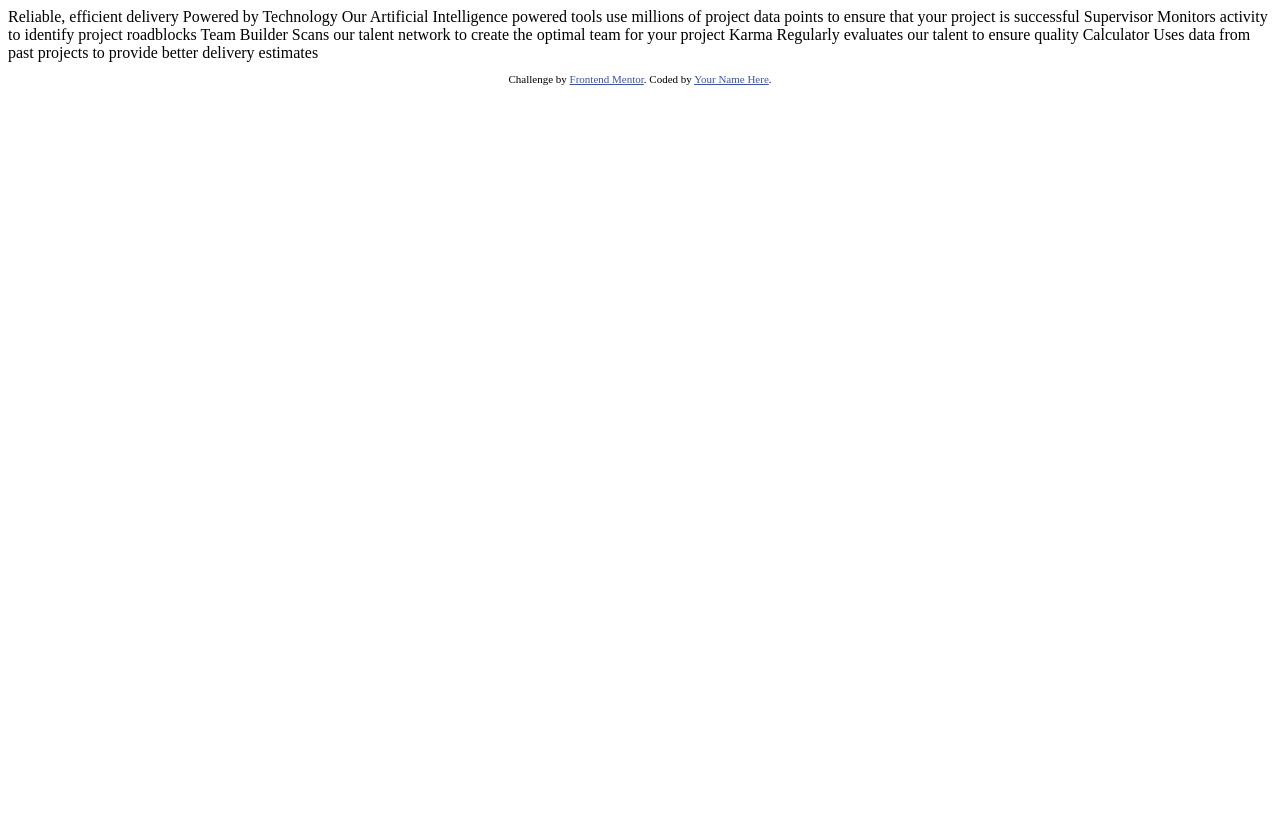
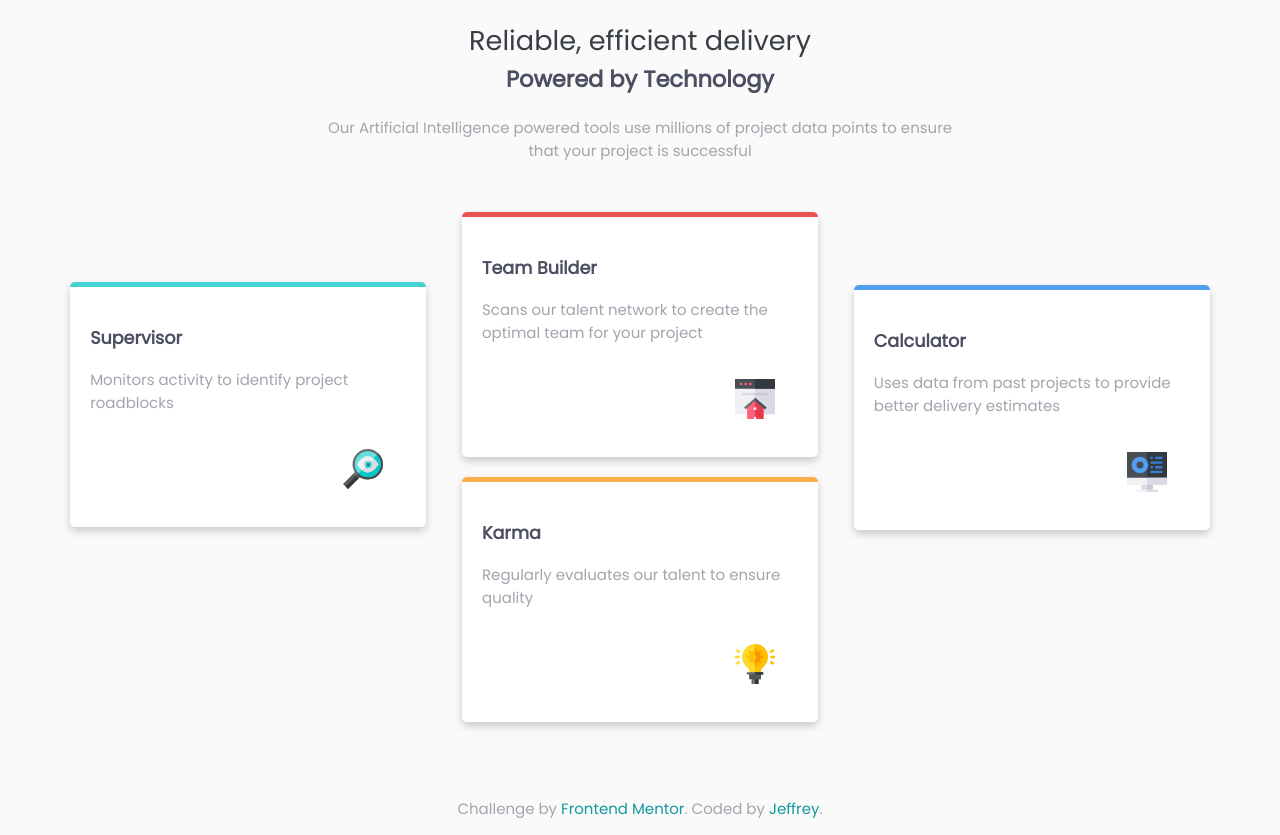
Before and after one commit to djomajeff/four-card-feature-section, a plain HTML site: page index.html in a window 1280 px wide. Before the commit the page ends 800 px from the top, so only its background shows below. Drawn offline with Linux system fonts and the light colour scheme.

Commit message:
completed challenge

```diff
--- a/index.html
+++ b/index.html
@@ -1,45 +1,61 @@
 <!DOCTYPE html>
 <html lang="en">
+
 <head>
   <meta charset="UTF-8">
   <meta name="viewport" content="width=device-width, initial-scale=1.0"> <!-- displays site properly based on user's device -->
-
+  <link rel="stylesheet" href="style.css">
   <link rel="icon" type="image/png" sizes="32x32" href="./images/favicon-32x32.png">
-
+  <link href="https://fonts.googleapis.com/css?family=Poppins&display=swap" rel="stylesheet">
   <title>Frontend Mentor | Four card feature section</title>
 
   <!-- Feel free to remove these styles or customise in your own stylesheet 👍 -->
-  <style>
-    .attribution { font-size: 11px; text-align: center; }
-    .attribution a { color: hsl(228, 45%, 44%); }
-  </style>
+
 </head>
+
 <body>
 
-  Reliable, efficient delivery
-  Powered by Technology
+  <section class="header-section">
+    <h1 class="normal-weight">Reliable, efficient delivery</h1>
+    <h1 class="high-weight">Powered by Technology</h1>
+    <p class="description">Our Artificial Intelligence powered tools use millions of project data points
+      to ensure that your project is successful</p>
+  </section>
 
-  Our Artificial Intelligence powered tools use millions of project data points
-  to ensure that your project is successful
+  <section class="card-section">
+    <div class="card card-sup">
+      <h3 class="card-title">Supervisor</h3>
+      <p class="card-content">Monitors activity to identify project roadblocks</p>
+      <img src="images/icon-supervisor.svg" class="card-img" alt="">
+    </div>
 
-  Supervisor
-  Monitors activity to identify project roadblocks
+    <div class="card card-cal">
+      <h3 class="card-title">Calculator</h3>
+      <p class="card-content">Uses data from past projects to provide better delivery estimates</p>
+      <img src="images/icon-calculator.svg" class="card-img" alt="">
+    </div>
 
-  Team Builder
-  Scans our talent network to create the optimal team for your project
+    <div class="card card-team">
+      <h3 class="card-title">Team Builder</h3>
+      <p class="card-content">Scans our talent network to create the optimal team for your project</p>
+      <img src="images/icon-team-builder.svg" class="card-img" alt="">
+    </div>
 
-  Karma
-  Regularly evaluates our talent to ensure quality
+    <div class="card card-karma">
+      <h3 class="card-title">Karma</h3>
+      <p class="card-content">Regularly evaluates our talent to ensure quality</p>
+      <img src="images/icon-karma.svg" class="card-img" alt="">
+    </div>
+  </section>
 
-  Calculator
-  Uses data from past projects to provide better delivery estimates
 
 
   <footer>
     <p class="attribution">
       Challenge by <a href="https://www.frontendmentor.io?ref=challenge" target="_blank">Frontend Mentor</a>.
-      Coded by <a href="#">Your Name Here</a>.
+      Coded by <a href="https://github.com/djomajeff/four-card-feature-section">Jeffrey</a>.
     </p>
   </footer>
 </body>
+
 </html>
--- /dev/null
+++ b/style.css
@@ -0,0 +1,142 @@
+body {
+  text-align: center;
+  font-family: 'Poppins', sans-serif;
+  font-size: 15px;
+  background-color: hsl(0, 0%, 98%);
+}
+
+h1 {
+  margin: 0 auto;
+  color: hsl(234, 12%, 34%);
+}
+
+p {
+  color: hsl(229, 6%, 66%);
+  font-weight: 200;
+}
+
+a {
+  text-decoration: none;
+  color: #11999E;
+}
+
+a:hover {
+  color: #30475e;
+}
+
+
+.normal-weight {
+  margin-top: 20px;
+  font-weight: lighter;
+  color: #393e46;
+  font-size: 1.7rem;
+}
+
+.high-weight {
+  font-weight: 600;
+}
+
+
+.description {
+  width: 50%;
+  margin: 20px auto;
+  padding-bottom: 20px;
+}
+
+.card-title {
+  color: hsl(234, 12%, 34%);
+  font-weight: 600;
+}
+
+.card {
+  background-color: white;
+  width: 25%;
+  height: 200px;
+  margin: 20px auto;
+  border-radius: 5px;
+  box-shadow: 0 4px 8px 0 rgba(0, 0, 0, 0.2);
+  transition: 0.3s;
+  text-align: left;
+  padding: 20px;
+  position: relative;
+}
+
+.card-img {
+  position: relative;
+  left: 80%;
+  top: 20px;
+  height: 40px;
+  width: 40px;
+}
+
+.card-sup {
+  border-top: 5px solid hsl(180, 62%, 55%);
+  right: 31%;
+  /* 30% */
+}
+
+.card-cal {
+  border-top: 5px solid hsl(212, 86%, 64%);
+  left: 31%;
+  top: -262px;
+}
+
+.card-team {
+  border-top: 5px solid hsl(0, 78%, 62%);
+  top: -600px;
+}
+
+.card-karma {
+  border-top: 5px solid hsl(34, 97%, 64%);
+  top: -600px;
+}
+
+.card-section {
+  margin-top: 100px;
+  height: 500px;
+}
+
+/* On mouse-over, add a deeper shadow */
+.card:hover {
+  box-shadow: 0 8px 16px 0 rgba(0, 0, 0, 0.2);
+}
+
+@media screen and (max-width: 780px) {
+
+  .card {
+    background-color: white;
+    width: 90%;
+    margin: 10px auto;
+    border-radius: 5px;
+    box-shadow: 0 4px 8px 0 rgba(0, 0, 0, 0.2);
+    transition: 0.3s;
+    text-align: left;
+    padding: 10px 5px 0 20px;
+    position: static;
+  }
+  /* .card-img {
+    width: 6%;
+  } */
+
+
+  .card-sup {
+    border-top: 5px solid hsl(180, 62%, 55%);
+  }
+
+  .card-cal {
+    border-top: 5px solid hsl(212, 86%, 64%);
+  }
+
+  .card-team {
+    border-top: 5px solid hsl(0, 78%, 62%);
+  }
+
+  .card-karma {
+    border-top: 5px solid hsl(34, 97%, 64%);
+  }
+
+  .card-section {
+    height: 900px;
+  }
+
+}
```
Also changed, not shown: 2 other files.
